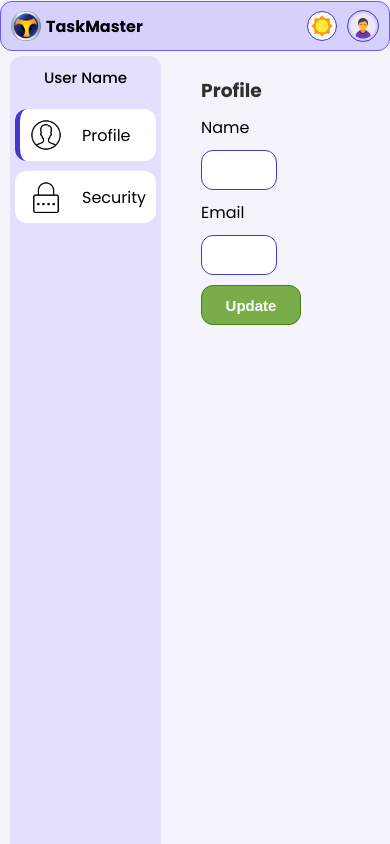
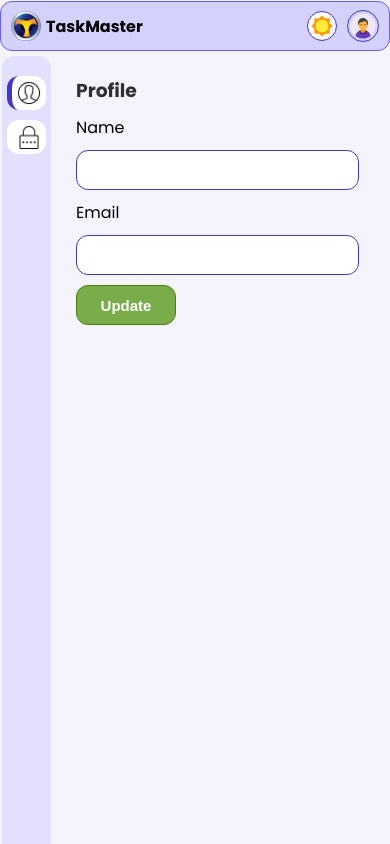
Before and after one commit to ZwSyntax/Task-Manager, a React (Vite) app in the folder client/: page /profile in a window 390 px wide. Built offline with nearby package versions, Linux system fonts and the light colour scheme.

Commit message:
profile section, add new task section responsiveness primary done

```diff
--- a/client/src/components/Header/Navbar.module.css
+++ b/client/src/components/Header/Navbar.module.css
@@ -237,6 +237,10 @@
     width: 100%;
     height: 30px;
   }
+  .profile-options {
+    bottom: -165px;
+    left: -160px;
+  }
 }
 
 @media (max-width: 380px) {
--- a/client/src/components/Profile/ProfileEdit.module.css
+++ b/client/src/components/Profile/ProfileEdit.module.css
@@ -43,3 +43,21 @@
 .profile-edit-main button:hover {
   background-color: #7ebe40;
 }
+
+@media (max-width: 900px) {
+  .profile-edit-main input {
+    width: 70%;
+  }
+}
+
+@media (max-width: 600px) {
+  .profile-edit-main input {
+    width: 90%;
+  }
+}
+
+@media (max-width: 500px) {
+  .profile-edit-main {
+    padding-left: 5px;
+  }
+}
--- a/client/src/components/Profile/Sidebar.module.css
+++ b/client/src/components/Profile/Sidebar.module.css
@@ -41,3 +41,31 @@
   width: 32px;
   height: 32px;
 }
+
+@media (max-width: 600px) {
+  .sidebar-container {
+    padding-inline: 5px;
+    margin-left: 2px;
+  }
+  .sidebar-profile,
+  .sidebar-security {
+    gap: 10px;
+  }
+}
+
+@media (max-width: 500px) {
+  .sidebar-profile,
+  .sidebar-security {
+    padding-inline: 5px;
+    padding-block: 5px;
+  }
+
+  .sidebar-container p {
+    display: none;
+  }
+
+  .sidebar-container img {
+    width: 24px;
+    height: 24px;
+  }
+}
--- a/client/src/components/TasksSection/NewTask.module.css
+++ b/client/src/components/TasksSection/NewTask.module.css
@@ -62,3 +62,13 @@
 .new-task-container-sub button:hover {
   background-color: #95ce4e;
 }
+
+@media (max-width: 420px) {
+  .new-task-container form {
+    width: 100%;
+  }
+
+  .new-task-container input {
+    width: 100%;
+  }
+}
--- a/client/src/components/TasksSection/Tasks.module.css
+++ b/client/src/components/TasksSection/Tasks.module.css
@@ -96,3 +96,56 @@
 .sort:hover {
   background-color: #efefef;
 }
+
+@media (max-width: 650px) {
+  .create-task {
+    display: flex;
+    height: 34px;
+    width: 110px;
+  }
+
+  .tasks-container {
+    padding-inline: 10px;
+  }
+  .task-header p {
+    font-size: 17px;
+  }
+  .create-task p {
+    font-size: 12px;
+    color: white;
+  }
+  .create-task-logo {
+    height: 24px;
+    width: 24px;
+    gap: 5px;
+  }
+  .create-task img {
+    width: 20px;
+    height: 20px;
+  }
+
+  .filter,
+  .sort {
+    height: 30px;
+    width: 30px;
+    border-radius: 8px;
+  }
+  .filter img,
+  .sort img {
+    width: 20px;
+    height: 20px;
+  }
+}
+
+@media (max-width: 330px) {
+  .task-header p {
+    font-size: 15px;
+  }
+  .create-task p {
+    font-size: 12px;
+    color: white;
+  }
+  .task-header-options {
+    gap: 8px;
+  }
+}
```
